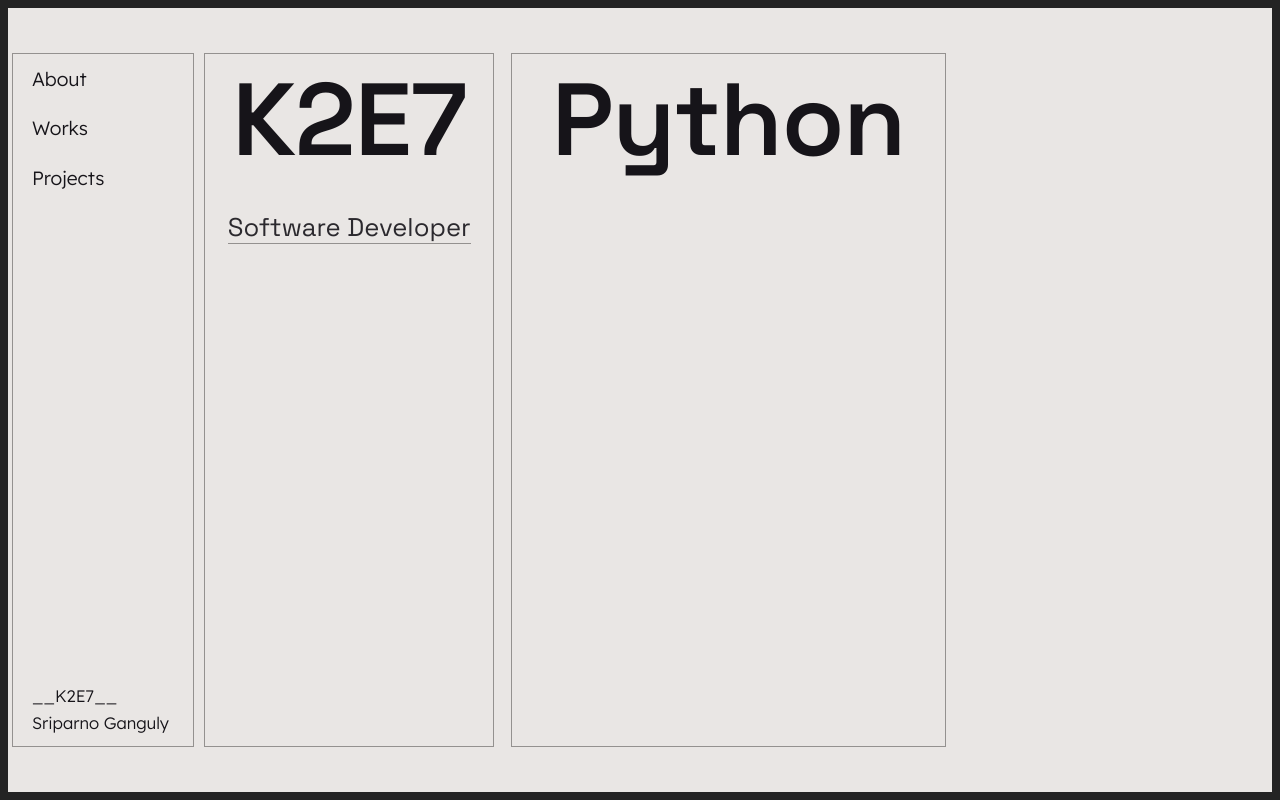
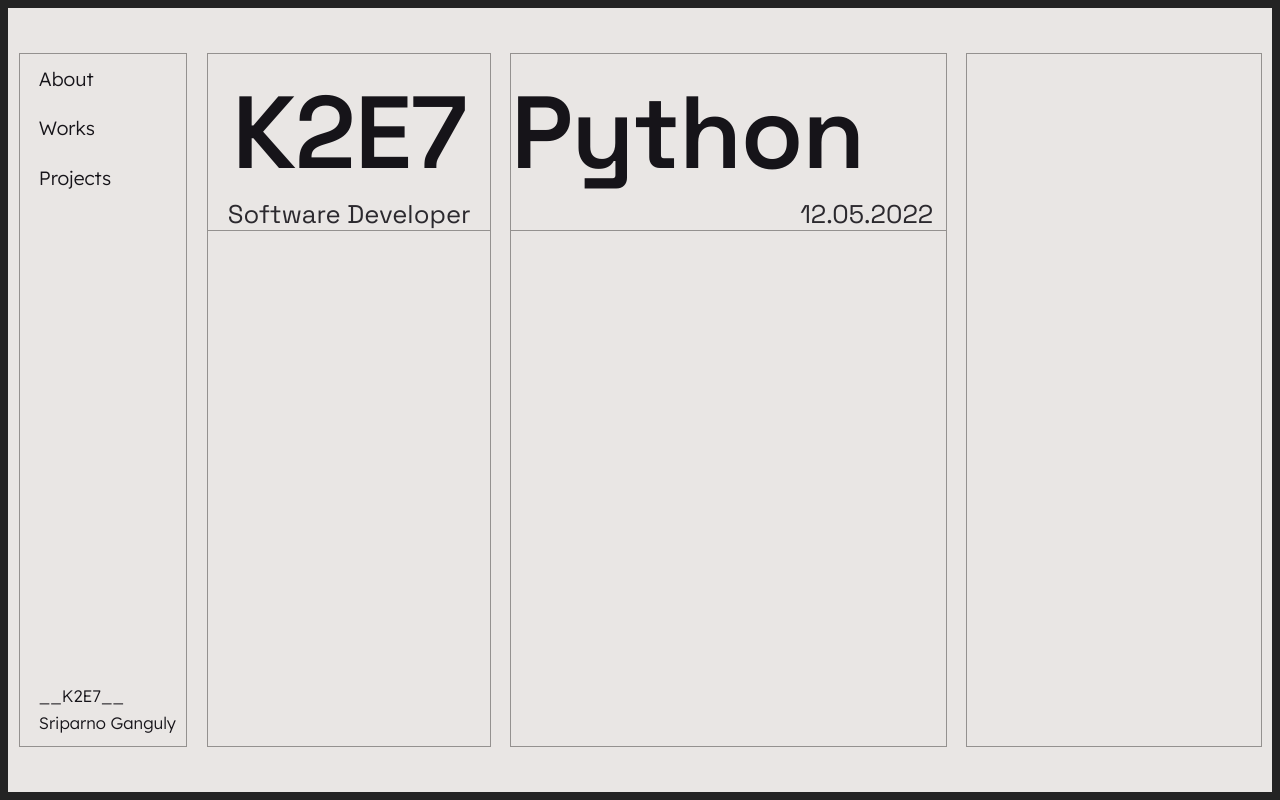
Before and after one commit to K2E7/Profile, a plain HTML site: page index.html in a window 1280 px wide. Drawn offline with Linux system fonts and the light colour scheme.

Commit message:
Settled bounds and proportionate design problems

```diff
--- a/index.html
+++ b/index.html
@@ -10,17 +10,21 @@
     </div>
     <div class="left-container">
         <div class="content-left">
-            <div class="header-container">
-                <div class="header">K2E7</div>
-                <div class="subtitle">Software Developer</div>
-            </div>
+            <div class="header left">K2E7</div>
+            <div class="subtitle">Software Developer</div>
         </div>
     </div>
     <div class="right-container">
         <div class="content-right">
-            <div class="header-container">
-                <div class="header right">Python</div>
+            <div class="header right">Python</div>
+            <div class="date-container">
+                <div class="date">12.05.2022</div>
             </div>
+        </div>
+    </div>
+    <div class="updates-container">
+        <div class="updates">
+
         </div>
     </div>
 </div>
@@ -44,6 +48,16 @@
         grid-template-columns: 15% 24% 36% 25%;
         grid-template-rows: 100%;
         overflow: hidden;
+    }
+
+    .header {
+        font-family: 'Space Grotesk', sans-serif;
+        font-weight: 600;
+        font-size: 8vw;
+        letter-spacing: -0.09vw;
+        text-decoration: none;
+        color: #161419;
+        margin-top: 0;
     }
 
     /* Containers */
@@ -73,7 +87,7 @@
 
     .sidebar {
         height: 85%;
-        width: 95%;
+        width: 13vw;
         padding: 1vw 0;
         display: flex;
         flex-direction: column;
@@ -108,7 +122,7 @@
 
     .content-left {
         height: 85%;
-        width: 95%;
+        width: 22vw;
         display: flex;
         flex-direction: column;
         padding: 1vw 0vw;
@@ -123,15 +137,8 @@
         padding: 1vw 1.5vw;
     }
 
-    .header {
-        font-family: 'Space Grotesk', sans-serif;
-        font-weight: 600;
-        font-size: 8vw;
-        letter-spacing: -0.09vw;
-        text-decoration: none;
-        color: #161419;
-        margin-top: 0;
-        transform: translateY(-2vw);
+    .left {
+        text-align: center;
     }
 
     .subtitle {
@@ -148,22 +155,25 @@
 
     .content-right {
         height: 85%;
-        width: 95%;
+        width: 34vw;
         display: flex;
         flex-direction: column;
         padding: 1vw 0vw;
         border: 0.05vw solid #94918f;
     }
 
+    .date-container {
+        align-self: center;
+        width: 100%;
+        border-bottom: 0.05vw solid #94918f;
+    }
+
     .date {
+        width: 33vw;
         font-family: 'Space Grotesk';
         font-size: 2vw;
         color: rgba(22, 20, 25, 0.9);
         text-align: right;
-        margin-top: 0;
-        padding-right: 2px;
-        transform: translateY(-2vw);
-        border: 0.05vw solid #94918f;
     }
 
     .proname-cont {
@@ -183,27 +193,6 @@
 
         transform: translateX(-5px);
 
-    }
-
-    /* Titlebar Content */
-    .titlebar-cont {
-        display: flex;
-        flex-direction: column;
-        justify-content: center;
-    }
-
-    .titlebar {
-        height: 85%;
-        display: flex;
-        flex-direction: column;
-        border-right: 0.05vw solid #94918f;
-    }
-
-    .titlebar-elem {
-        transform: translateY(-2vw);
-        margin-bottom: 0;
-        border-bottom: 0.05vw solid #94918f;
-        border-top: 0.05vw solid #94918f;
     }
 
     /* Content styles */
@@ -230,7 +219,22 @@
         border-top: 0.05vw solid #94918f;
     }
 
+    /* Updates Styles */
+    .updates-container {
+        display: flex;
+        flex-direction: column;
+        justify-content: center;
+        align-items: center;
+    }
 
+    .updates {
+        height: 85%;
+        width: 23vw;
+        display: flex;
+        flex-direction: column;
+        padding: 1vw 0vw;
+        border: 0.05vw solid #94918f;
+    }
 
     /* Movement Styling */
     .changing-title-cont {
```
